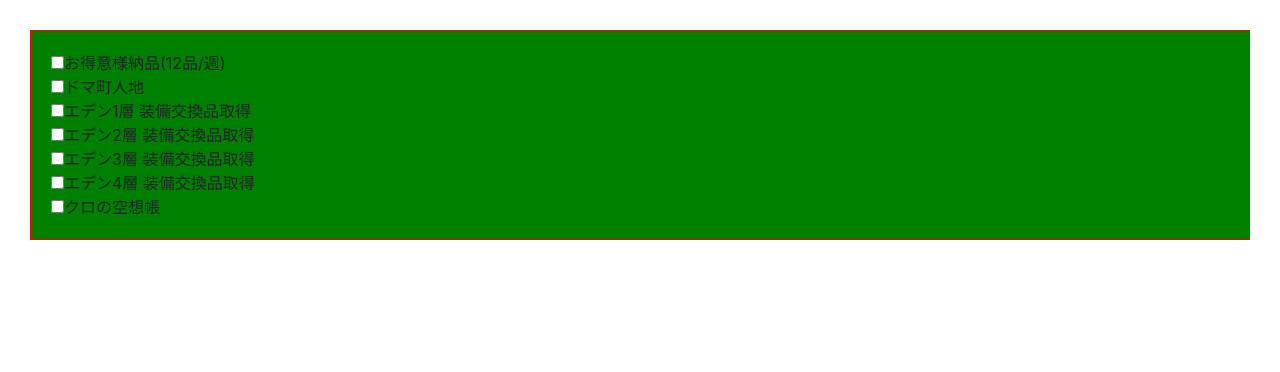
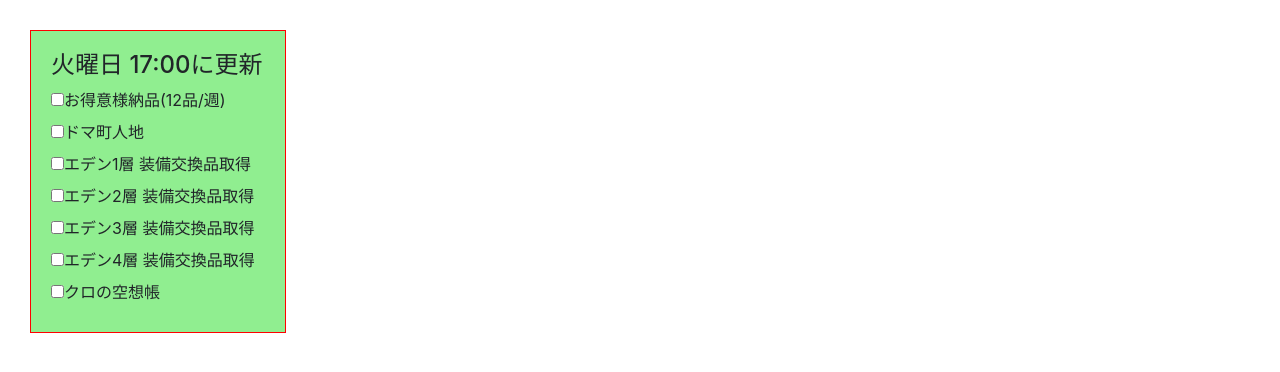
Before and after one commit to paselin/ff14_weekly_quest, a plain HTML site: page docs/index.html in a window 1280 px wide. Drawn offline with nearby package versions, Linux system fonts and the light colour scheme.

Commit message:
デザイン対応

```diff
--- a/docs/css/index.css
+++ b/docs/css/index.css
@@ -1,6 +1,8 @@
 div.checkboxs  {
+    width: 20%;
+    min-width: 200px;
     margin : 30px ;
     padding : 20px ;
     border : 1px solid red ;
-    background-color : green ;
+    background-color : lightgreen ;
 }
--- a/docs/index.html
+++ b/docs/index.html
@@ -13,13 +13,14 @@
 </head>
 <body>
     <div class="checkboxs">
-        <input type="checkbox" name="loyalcustomers">お得意様納品(12品/週)<br>
-        <input type="checkbox" name="doma">ドマ町人地<br>
-        <input type="checkbox" name="eden1">エデン1層 装備交換品取得<br>
-        <input type="checkbox" name="eden2">エデン2層 装備交換品取得<br>
-        <input type="checkbox" name="eden3">エデン3層 装備交換品取得<br>
-        <input type="checkbox" name="eden4">エデン4層 装備交換品取得<br>
-        <input type="checkbox" name="kuro">クロの空想帳<br>
+        <h4>火曜日 17:00に更新</h4>
+        <label><input type="checkbox" name="loyalcustomers">お得意様納品(12品/週)</label>
+        <label><input type="checkbox" name="doma">ドマ町人地</label>
+        <label><input type="checkbox" name="eden1">エデン1層 装備交換品取得</label>
+        <label><input type="checkbox" name="eden2">エデン2層 装備交換品取得</label>
+        <label><input type="checkbox" name="eden3">エデン3層 装備交換品取得</label>
+        <label><input type="checkbox" name="eden4">エデン4層 装備交換品取得</label>
+        <label><input type="checkbox" name="kuro">クロの空想帳</label>
     </div>
 </body>
 </html>
```
